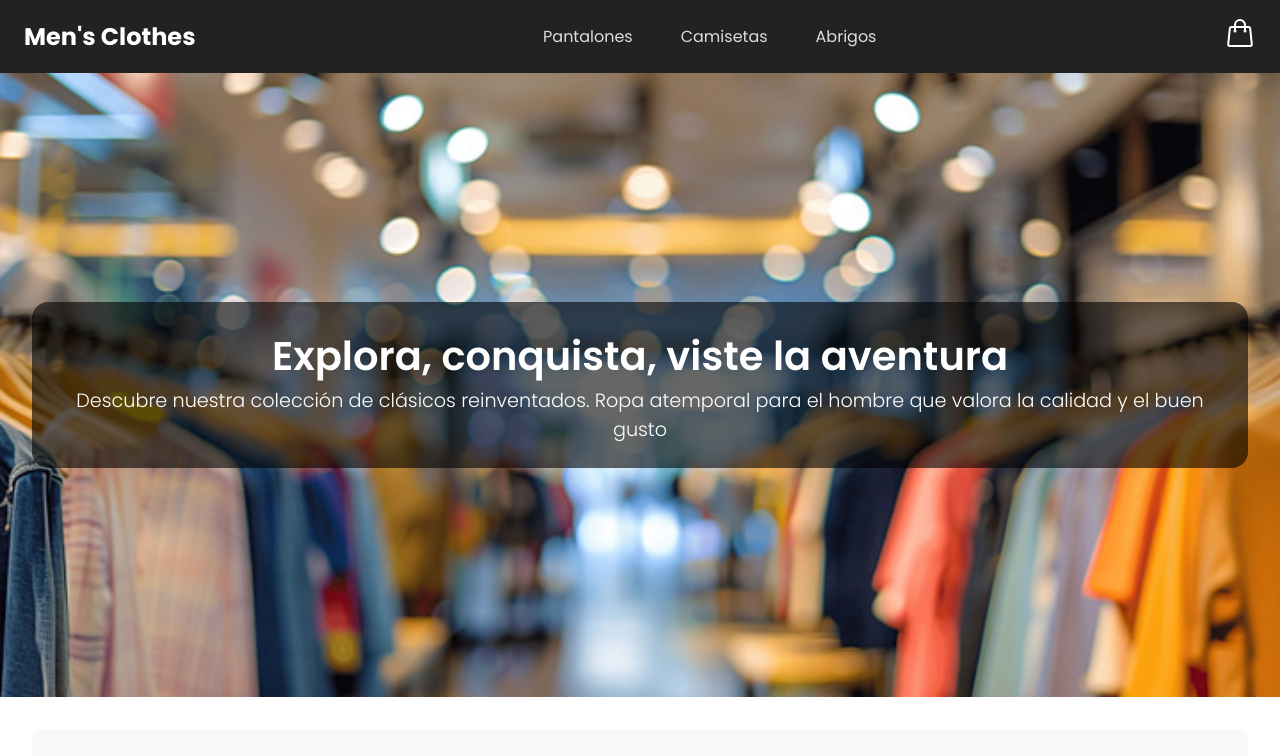
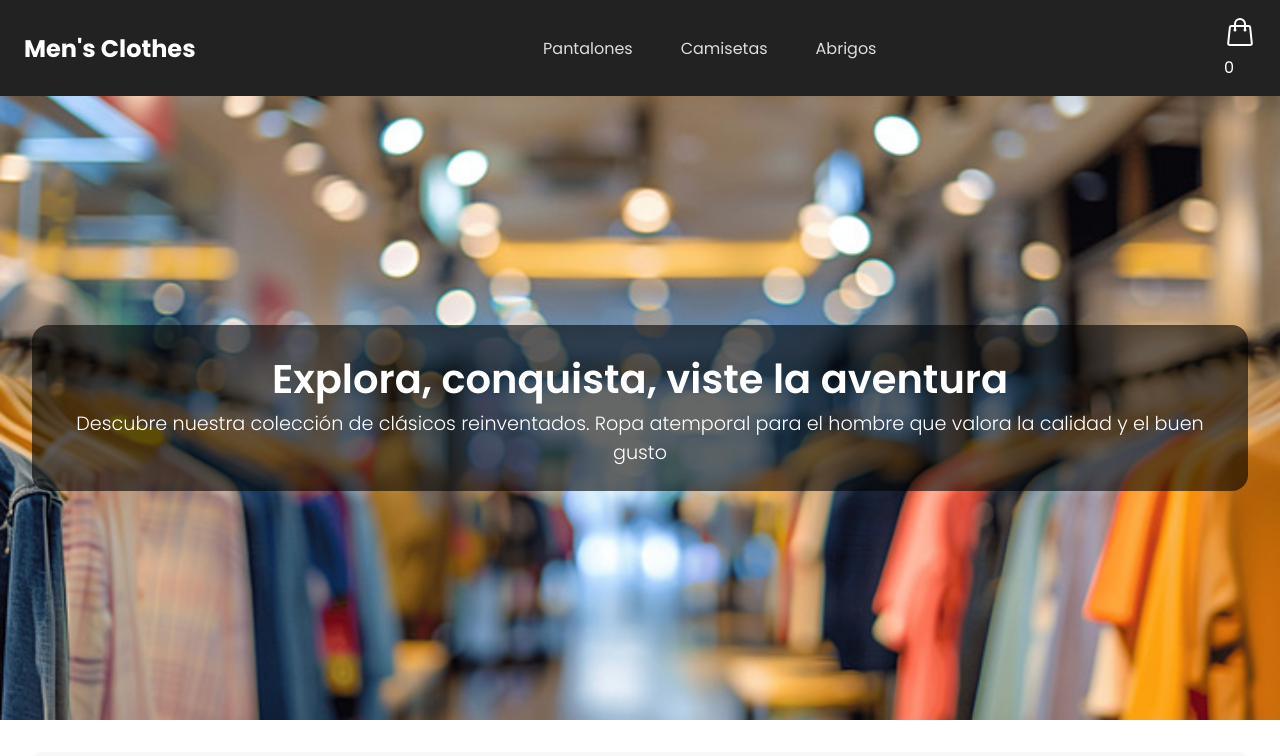
Before and after one commit to SantiGP18/ecommerce, a plain HTML site: page index.html in a window 1280 px wide. Shown: the top 756 px of the page. Drawn offline with Linux system fonts and the light colour scheme.

Commit message:
Agregando contador de productos en carrito de compra

```diff
--- a/index.html
+++ b/index.html
@@ -22,6 +22,12 @@
             </ul>
             <div class="cart-container">
                 <img src="./images/carrito-compras.svg" alt="">
+                <!-- Contador de productos -->
+                <div class="count-products">
+                    <span class="contador-productos">0</span>
+                </div>
+                <!-- Contenido del carrito y clase oculta-->
+                <div class="cart-content hidden-cart"></div>
             </div>
         </nav>
     </header>
```
